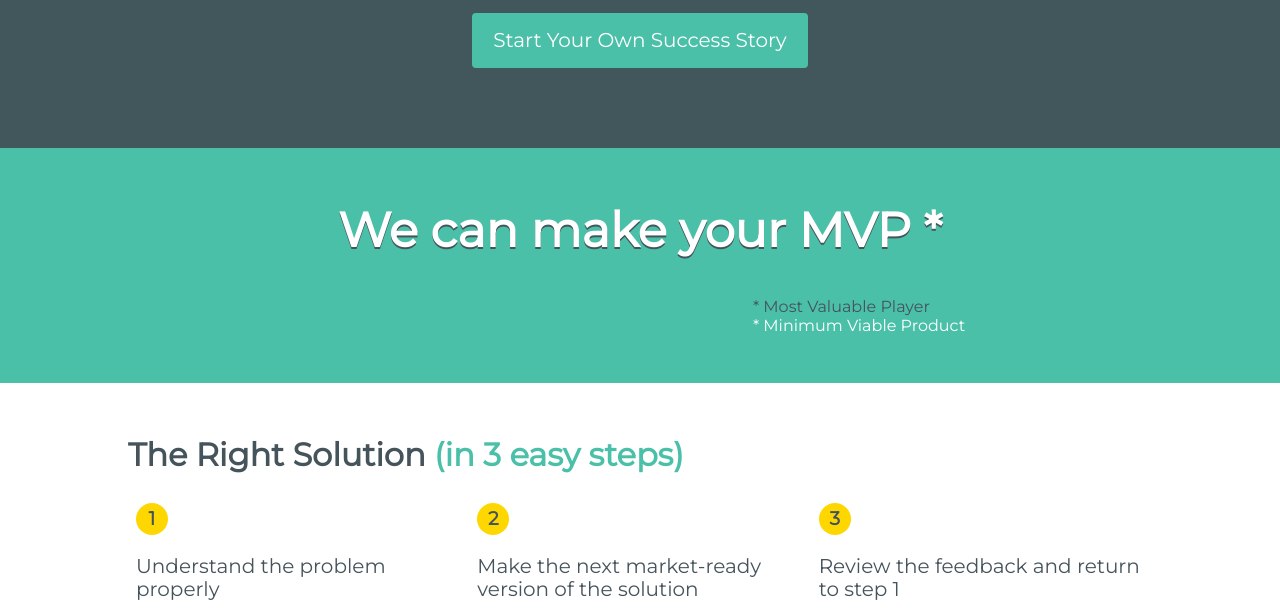
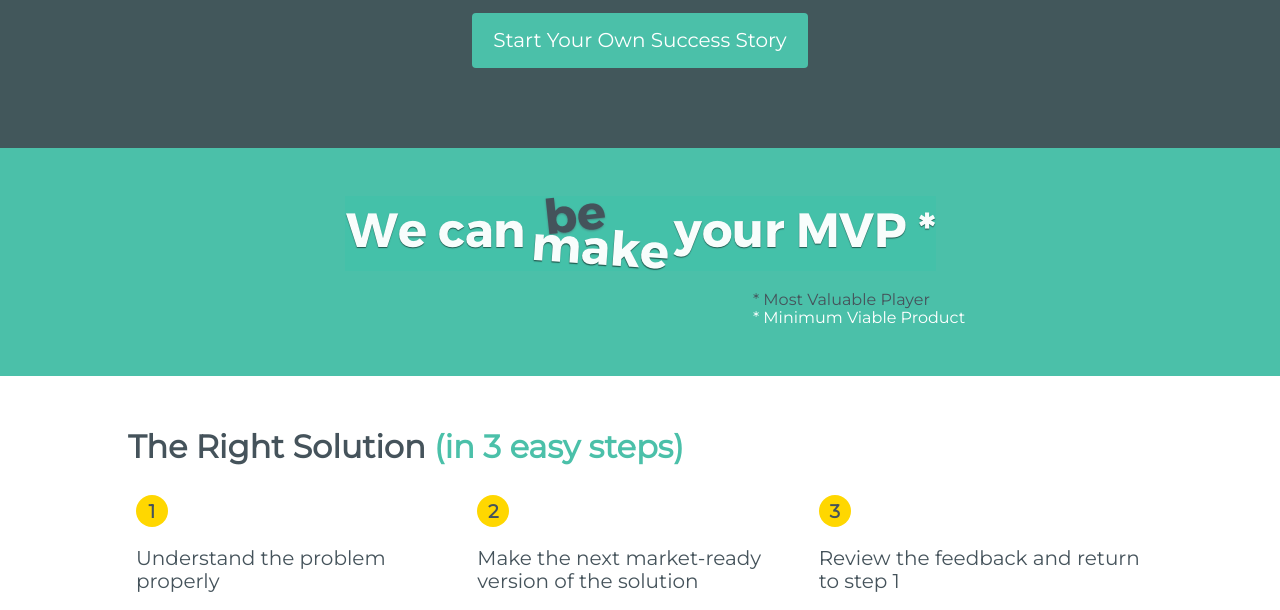
Before and after one commit to dwyl/dwyl-site, a website: page redesign/index.html in a window 1280 px wide. Shown: the part 467-1077 px from the top of the page. Drawn offline with nearby package versions, Linux system fonts and the light colour scheme.

Commit message:
Adds make/be MVP svg desktop, #255

```diff
--- a/redesign/index.html
+++ b/redesign/index.html
@@ -61,9 +61,8 @@
       </div>
     </section>
 
-    <section class="dwyl-bg-mint pt3 pb4 ph4">
-        <h2 class="white text-shadow f1 center tc">We can make your MVP *</h2>
-
+    <section class="dwyl-bg-mint pt3 pb4 ph4 tc">
+      <img src="./img/common/mvp.png" alt="We can be/make your MVP" class="center tc pt4"/>
         <div class="w-60-ns center">
           <ul class="tl left-auto w-40-ns">
             <li class="list pl0 dwyl-dark-grey">* Most Valuable Player</li>
```
Also changed, not shown: redesign/img/common/mvp.png (added).
